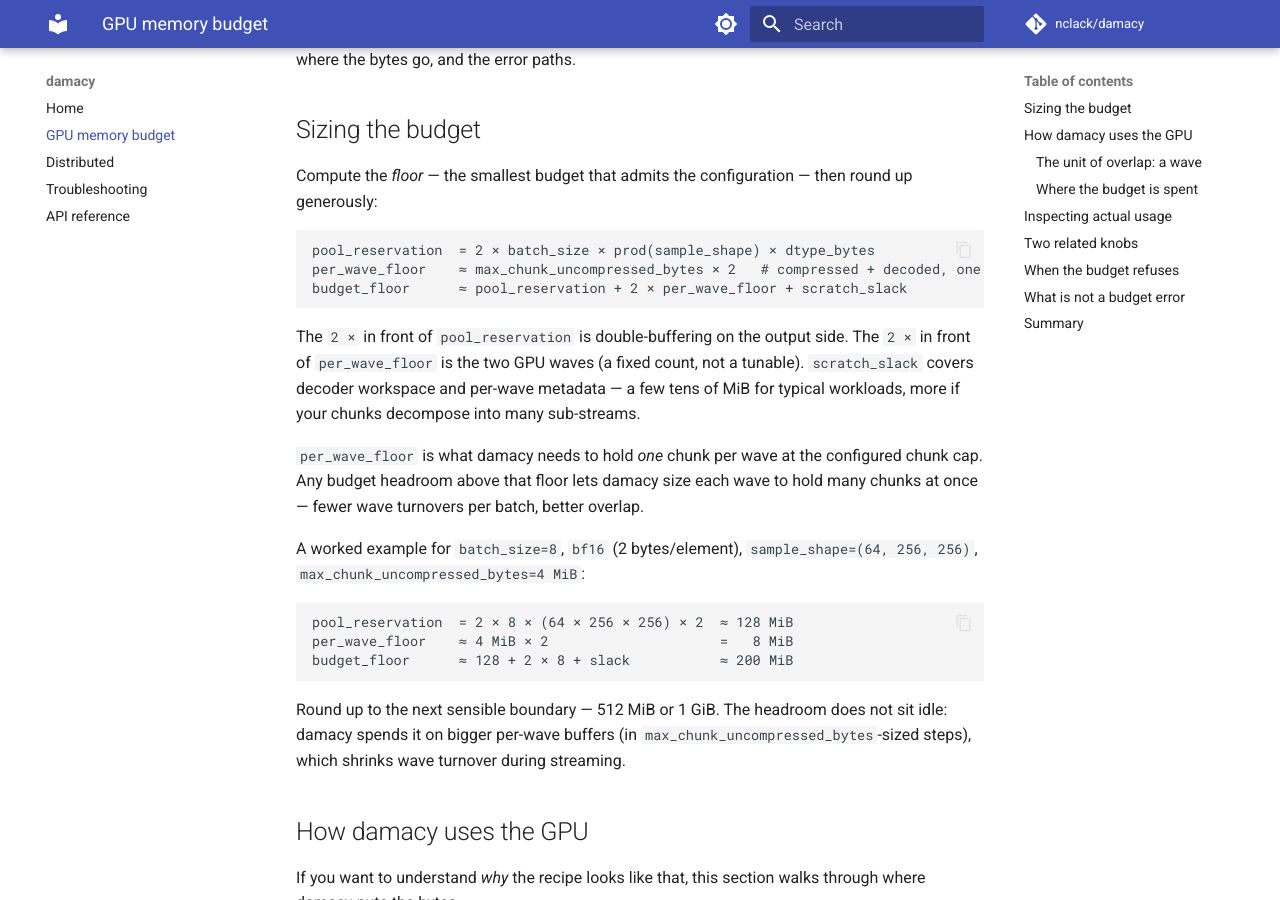
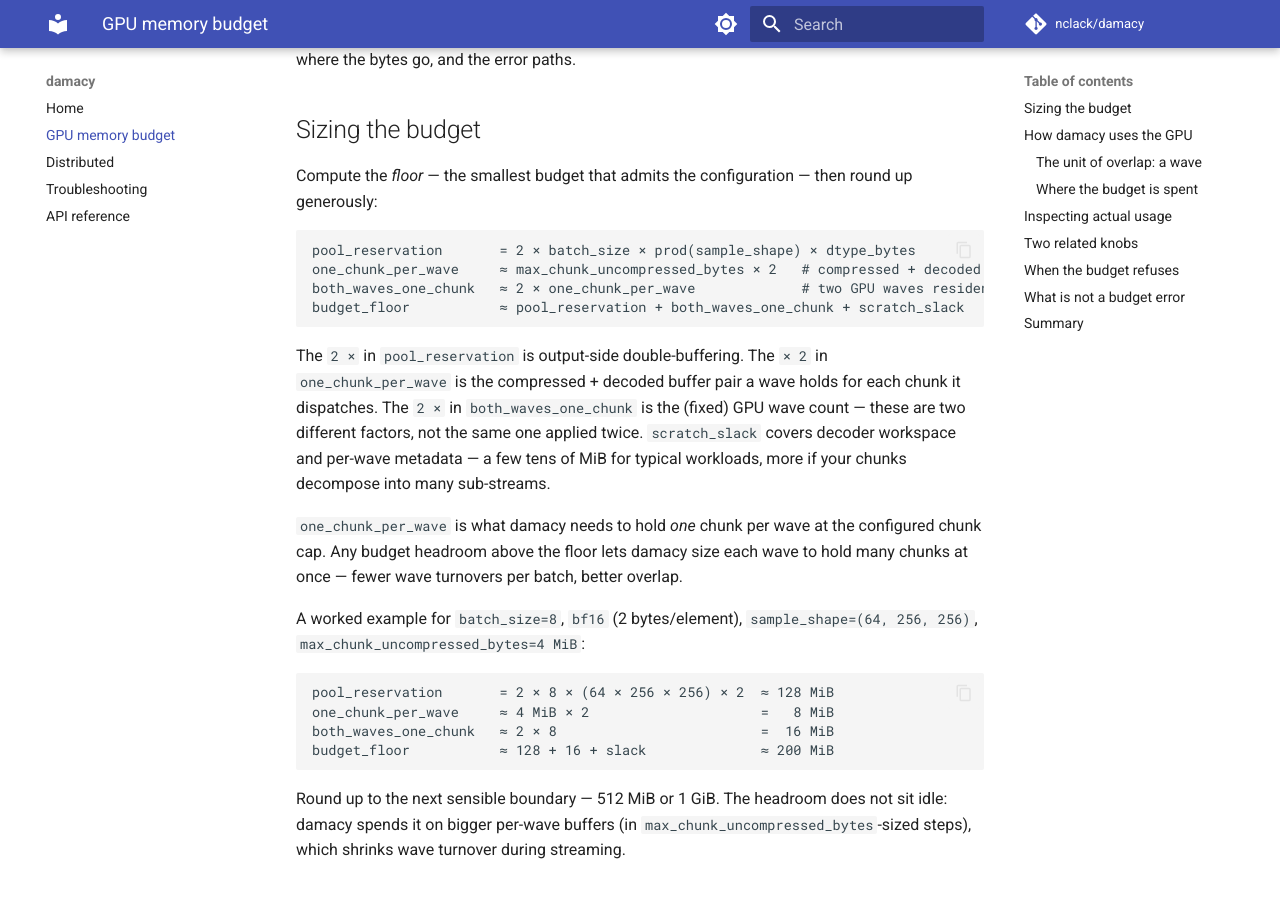
Before and after one commit to nclack/damacy, an MkDocs documentation site: the page built from docs/budget.md, in a window 1280 px wide and 900 px high, scrolled down 421 px. Built offline with MkDocs 1.6.1 and Material for MkDocs 9.7.7, drawn with Linux system fonts in a browser that asks for light colours; comment, search, counter and statistics services are not loaded; some of the changed text lies outside the part shown.

Commit message:
Fix doc inaccuracies from PR review

````diff
--- a/docs/budget.md
+++ b/docs/budget.md
@@ -24,30 +24,34 @@ Compute the *floor* — the smallest budget that admits the
 configuration — then round up generously:
 
 ```text
-pool_reservation  = 2 × batch_size × prod(sample_shape) × dtype_bytes
-per_wave_floor    ≈ max_chunk_uncompressed_bytes × 2   # compressed + decoded, one chunk per wave
-budget_floor      ≈ pool_reservation + 2 × per_wave_floor + scratch_slack
+pool_reservation       = 2 × batch_size × prod(sample_shape) × dtype_bytes
+one_chunk_per_wave     ≈ max_chunk_uncompressed_bytes × 2   # compressed + decoded buffers, one chunk
+both_waves_one_chunk   ≈ 2 × one_chunk_per_wave             # two GPU waves resident at once
+budget_floor           ≈ pool_reservation + both_waves_one_chunk + scratch_slack
 ```
 
-The `2 ×` in front of `pool_reservation` is double-buffering on
-the output side. The `2 ×` in front of `per_wave_floor` is the
-two GPU waves (a fixed count, not a tunable). `scratch_slack`
-covers decoder workspace and per-wave metadata — a few tens of
-MiB for typical workloads, more if your chunks decompose into
-many sub-streams.
+The `2 ×` in `pool_reservation` is output-side double-buffering.
+The `× 2` in `one_chunk_per_wave` is the compressed + decoded
+buffer pair a wave holds for each chunk it dispatches. The `2 ×`
+in `both_waves_one_chunk` is the (fixed) GPU wave count — these
+are two different factors, not the same one applied twice.
+`scratch_slack` covers decoder workspace and per-wave metadata —
+a few tens of MiB for typical workloads, more if your chunks
+decompose into many sub-streams.
 
-`per_wave_floor` is what damacy needs to hold *one* chunk per wave
-at the configured chunk cap. Any budget headroom above that floor
-lets damacy size each wave to hold many chunks at once — fewer
-wave turnovers per batch, better overlap.
+`one_chunk_per_wave` is what damacy needs to hold *one* chunk per
+wave at the configured chunk cap. Any budget headroom above the
+floor lets damacy size each wave to hold many chunks at once —
+fewer wave turnovers per batch, better overlap.
 
 A worked example for `batch_size=8`, `bf16` (2 bytes/element),
 `sample_shape=(64, 256, 256)`, `max_chunk_uncompressed_bytes=4 MiB`:
 
 ```text
-pool_reservation  = 2 × 8 × (64 × 256 × 256) × 2  ≈ 128 MiB
-per_wave_floor    ≈ 4 MiB × 2                     =   8 MiB
-budget_floor      ≈ 128 + 2 × 8 + slack           ≈ 200 MiB
+pool_reservation       = 2 × 8 × (64 × 256 × 256) × 2  ≈ 128 MiB
+one_chunk_per_wave     ≈ 4 MiB × 2                     =   8 MiB
+both_waves_one_chunk   ≈ 2 × 8                         =  16 MiB
+budget_floor           ≈ 128 + 16 + slack              ≈ 200 MiB
 ```
 
 Round up to the next sensible boundary — 512 MiB or 1 GiB. The
@@ -158,13 +162,13 @@ streaming has started. The fix is one of:
 3. Reduce `max_chunk_uncompressed_bytes` if your dataset happens
    to allow it. Chunk size sets the per-wave floor.
 
-The less common case is `max_chunk_uncompressed_bytes`: if a
-chunk's actual uncompressed size exceeds that cap, the planner
-raises `BudgetExceeded` mid-stream — from the `pop()` that
-touches the chunk. That is a per-chunk configuration failure,
-not a budget-sizing failure; the fix is to raise
-`max_chunk_uncompressed_bytes` to fit the dataset (and
-`max_gpu_memory_bytes` along with it, if needed).
+The less common case is a `BudgetExceeded` raised mid-stream
+from `pop()` rather than from `Pipeline(cfg)`: a chunk's actual
+uncompressed size exceeded `max_chunk_uncompressed_bytes`. That
+is a per-chunk configuration failure, not a budget-sizing
+failure. See [Troubleshooting → BudgetExceeded
+mid-stream](troubleshooting.md#budgetexceeded-mid-stream) for
+the fix.
 
 ## What is *not* a budget error
 
@@ -190,8 +194,9 @@ this behaviour.
   in-flight wave buffers.
 - The wave *count* (2) is fixed. Per-wave buffer size scales
   with budget headroom, in `max_chunk_uncompressed_bytes` steps.
-- Set `damacy.set_log_level("info")` to see the resolved
-  geometry; read `Stats.gpu_bytes_committed` for runtime use.
+- Set `damacy.set_log_level(damacy.LOG_DEBUG)` to see the
+  resolved geometry; read `Stats.gpu_bytes_committed` for
+  runtime use.
 - `BudgetExceeded` means raise the cap (or shrink the request).
   `PoolStarved` is a different problem: a consumer holding
   references.
````
Also changed, not shown: docs/index.md (+0 -1 lines), docs/troubleshooting.md (+2 -2 lines).
